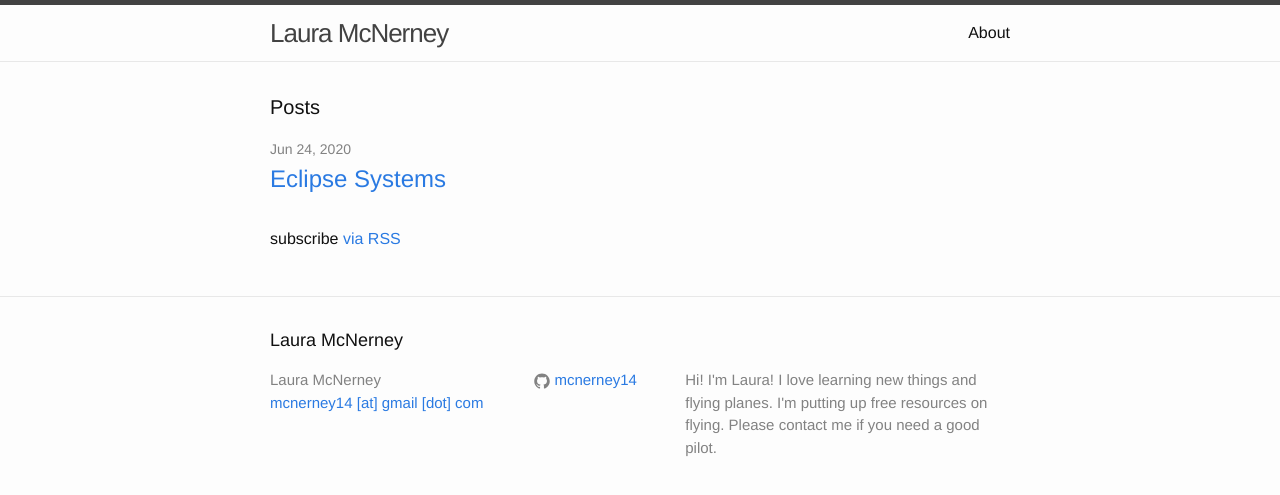
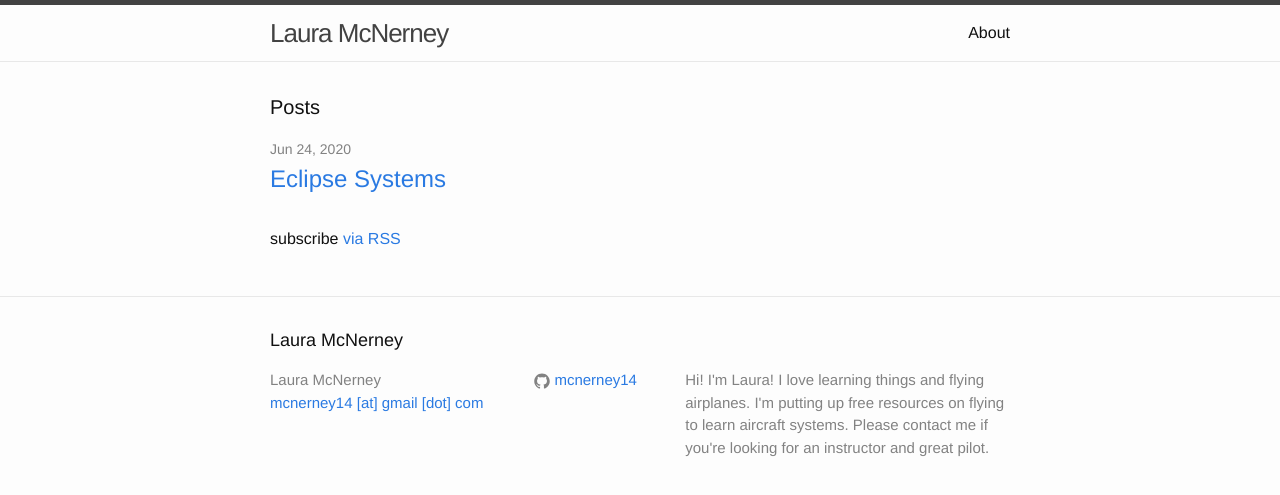
Before and after one commit to mcnerney14/mcnerney14.github.io, a Jekyll site: the page built from index.html, in a window 1280 px wide. Shown: the top 495 px of the page. Built offline with Jekyll 4.4.1, drawn with Linux system fonts in a browser that asks for light colours.

Commit message:
Update _config.yml

```diff
--- a/_config.yml
+++ b/_config.yml
@@ -2,7 +2,7 @@
 title: Laura McNerney
 email: mcnerney14 [at] gmail [dot] com
 description: > # this means to ignore newlines until "baseurl:"
-  Hi!  I'm Laura!  I love learning new things and flying planes.  I'm putting up free resources on flying.  Please contact me if you need a good pilot.
+  Hi!  I'm Laura!  I love learning things and flying airplanes.  I'm putting up free resources on flying to learn aircraft systems.  Please contact me if you're looking for an instructor and great pilot.
 baseurl: "" # the subpath of your site, e.g. /blog/
 url: "http://www.lauramcnerney.com" # the base hostname & protocol for your site
 #twitter_username:
```
